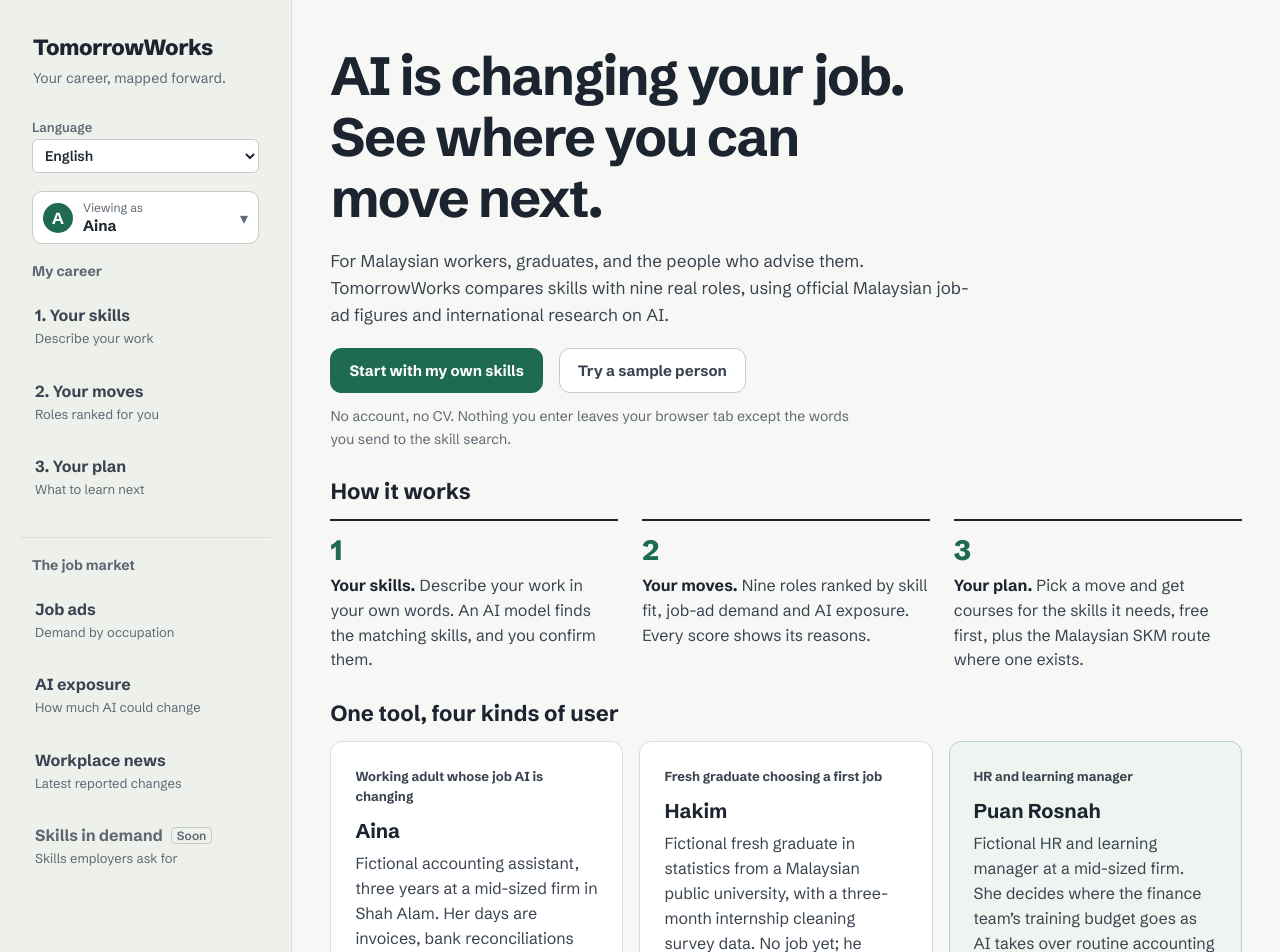
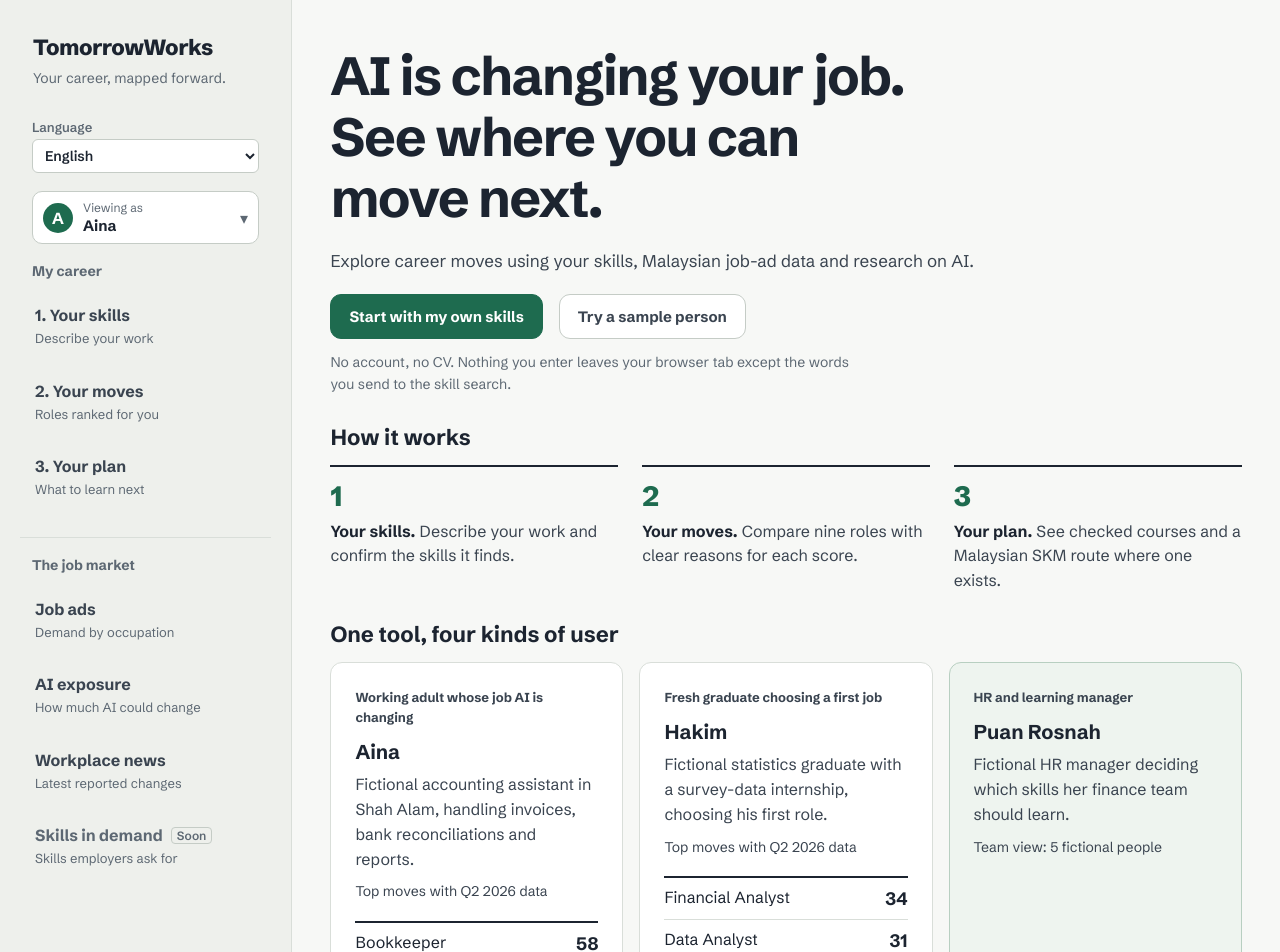
Before and after one commit to kairos8232/TomorrowWorks, a React (Vite) app: page / in a window 1280 px wide. Shown: the top 952 px of the page. Built offline with nearby package versions, Linux system fonts and the light colour scheme.

Commit message:
refactor: shorten and polish persona summaries and landing page copy

```diff
--- a/src/data.ts
+++ b/src/data.ts
@@ -45,7 +45,7 @@ export const personas: Persona[] = [
     name: 'Aina',
     group: 'Working adult whose job AI is changing',
     description: 'a fictional accounting assistant',
-    summary: 'Fictional accounting assistant, three years at a mid-sized firm in Shah Alam. Her days are invoices, bank reconciliations and month-end reports, the kind of routine work AI tools now speed up.',
+    summary: 'Fictional accounting assistant in Shah Alam, handling invoices, bank reconciliations and reports.',
     roleId: 'accounting-assistant',
     skillLabels: null, // all essential skills of her role
     interests: ['C', 'S'],
@@ -55,7 +55,7 @@ export const personas: Persona[] = [
     name: 'Hakim',
     group: 'Fresh graduate choosing a first job',
     description: 'a fictional statistics graduate',
-    summary: 'Fictional fresh graduate in statistics from a Malaysian public university, with a three-month internship cleaning survey data. No job yet; he wants to know which roles his degree skills lead to.',
+    summary: 'Fictional statistics graduate with a survey-data internship, choosing his first role.',
     roleId: null,
     skillLabels: ['statistics', 'apply statistical analysis techniques', 'quantitative analysis', 'empirical analysis', 'conduct quantitative research',
       'scientific research methodology', 'economics', 'microeconomics', 'macroeconomics', 'digital data processing', 'perform data cleansing',
@@ -130,11 +130,11 @@ export const viewers: Viewer[] = [
   { id: 'hakim', name: 'Hakim', group: personas[1].group, summary: personas[1].summary, kind: 'person' },
   {
     id: 'hr', name: 'Puan Rosnah', group: 'HR and learning manager', kind: 'team', teamId: 'finance-team',
-    summary: 'Fictional HR and learning manager at a mid-sized firm. She decides where the finance team’s training budget goes as AI takes over routine accounting work.',
+    summary: 'Fictional HR manager deciding which skills her finance team should learn.',
   },
   {
     id: 'adviser', name: 'Encik Lim', group: 'University career adviser', kind: 'team', teamId: 'graduating-class',
-    summary: 'Fictional career adviser at a university career centre, preparing advice for three graduating students who ask which jobs their skills lead to.',
+    summary: 'Fictional university adviser comparing career moves for three graduates.',
   },
   { id: 'me', name: 'Me', group: 'Your own skills', summary: 'Describe your own work and see your own moves. Nothing is saved.', kind: 'me' },
 ];
--- a/src/main.tsx
+++ b/src/main.tsx
@@ -55,7 +55,7 @@ function Home({ start }: { start: (who: ViewerId) => void }) {
   return <div className="home">
     <section className="home-hero">
       <h1>{t('AI is changing your job. See where you can move next.')}</h1>
-      <p>{t('For Malaysian workers, graduates, and the people who advise them. TomorrowWorks compares skills with nine real roles, using official Malaysian job-ad figures and international research on AI.')}</p>
+      <p>{t('Explore career moves using your skills, Malaysian job-ad data and research on AI.')}</p>
       <div className="hero-actions">
         <button type="button" className="primary-button" onClick={() => start('me')}>{t('Start with my own skills')}</button>
         <button type="button" className="secondary-button" onClick={() => start('aina')}>{t('Try a sample person')}</button>
@@ -66,9 +66,9 @@ function Home({ start }: { start: (who: ViewerId) => void }) {
     <section className="home-how" aria-labelledby="how">
       <h2 id="how">{t('How it works')}</h2>
       <ol>
-        <li><strong>{t('Your skills.')}</strong> {t('Describe your work in your own words. An AI model finds the matching skills, and you confirm them.')}</li>
-        <li><strong>{t('Your moves.')}</strong> {t('Nine roles ranked by skill fit, job-ad demand and AI exposure. Every score shows its reasons.')}</li>
-        <li><strong>{t('Your plan.')}</strong> {t('Pick a move and get courses for the skills it needs, free first, plus the Malaysian SKM route where one exists.')}</li>
+        <li><strong>{t('Your skills.')}</strong> {t('Describe your work and confirm the skills it finds.')}</li>
+        <li><strong>{t('Your moves.')}</strong> {t('Compare nine roles with clear reasons for each score.')}</li>
+        <li><strong>{t('Your plan.')}</strong> {t('See checked courses and a Malaysian SKM route where one exists.')}</li>
       </ol>
     </section>
 
```
